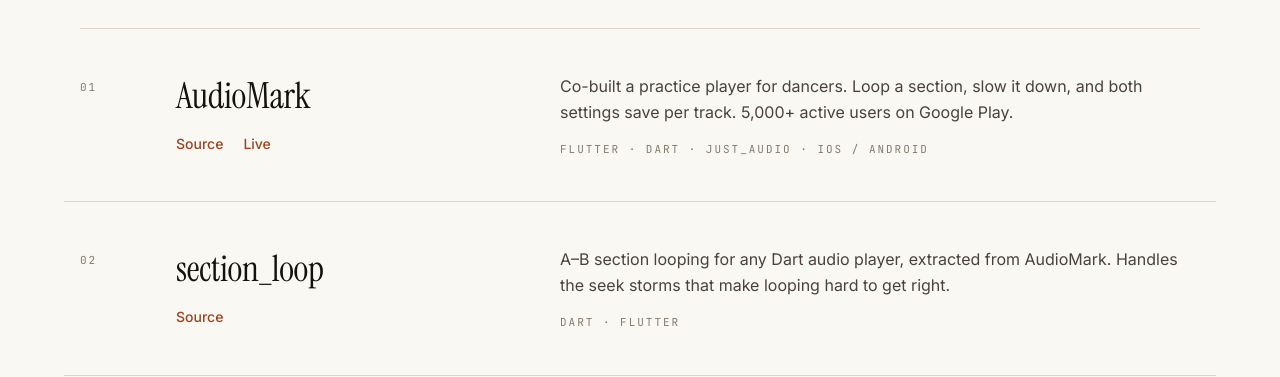
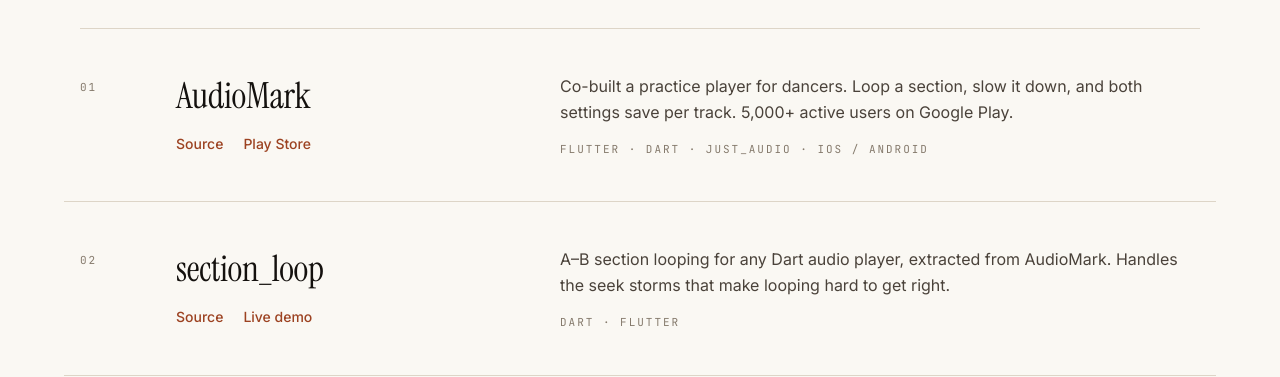
Before and after one commit to jaineelmodi11/jaineel-Portfolio, a Next.js app: page / in a window 1280 px wide. Shown: the part 1305-1682 px from the top of the page. Built offline with nearby package versions, Linux system fonts and the light colour scheme.

Commit message:
Link the section_loop live demo, and name the link for what it is
AudioMark points at Google Play and section_loop at its hosted demo, so
the label now says which rather than just Live.

Co-Authored-By: Claude Opus 5 <noreply@anthropic.com>

```diff
--- a/src/components/sections/Projects.tsx
+++ b/src/components/sections/Projects.tsx
@@ -43,7 +43,9 @@ export function Projects() {
                       rel="noopener noreferrer"
                       className="link-rule text-sm font-medium text-accent"
                     >
-                      Live
+                      {project.live.includes("play.google.com")
+                        ? "Play Store"
+                        : "Live demo"}
                     </a>
                   )}
                 </div>
--- a/src/data/projects.ts
+++ b/src/data/projects.ts
@@ -17,6 +17,7 @@ export const projects: Project[] = [
       "A–B section looping for any Dart audio player, extracted from AudioMark. Handles the seek storms that make looping hard to get right.",
     tech: ["Dart", "Flutter"],
     github: "https://github.com/jaineelmodi11/section_loop",
+    live: "https://jaineelmodi11.github.io/section_loop/",
   },
   {
     id: "tossit",
```
